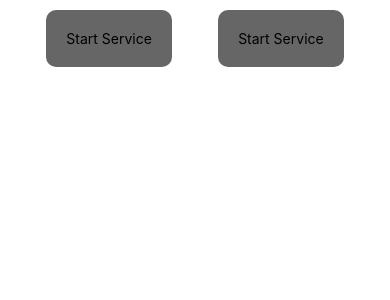
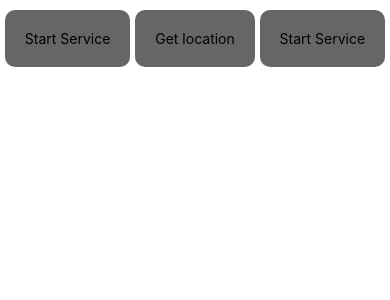
Before and after one commit to fundothabethe/rn_service, a React Native app: screen / in a window 390 px wide. Shown: the top 300 px of the page. Built offline with nearby package versions, Linux system fonts and the light colour scheme.

Commit message:
Added location tracking in the module

```diff
--- a/App.js
+++ b/App.js
@@ -36,13 +36,25 @@ const App = () => {
     }
   };
 
+const get_location = () => {
+   try {
+      Module.get_location(_ => {
+        console.log('Getting ' + _);
+      });
+    } catch (error) {
+      console.log(error);
+    }
+}
   return (
     <SafeAreaView style={{}}>
       <StatusBar barStyle={'dark-content'} />
       <View style={{flexDirection: 'row', justifyContent: 'space-evenly'}}>
         <TouchableOpacity style={styles.btn} onPress={start_service_btn}>
-          <Text>Start Service</Text>
-        </TouchableOpacity>
+               <Text>Start Service</Text>
+             </TouchableOpacity>
+                <TouchableOpacity style={styles.btn} onPress={get_location}>
+                       <Text>Get location</Text>
+                     </TouchableOpacity>
         <TouchableOpacity style={styles.btn} onPress={stop_service_btn}>
           <Text>Start Service</Text>
         </TouchableOpacity>
```
Also changed, not shown: 4 other files (tests, documents, lock files or other folders).
